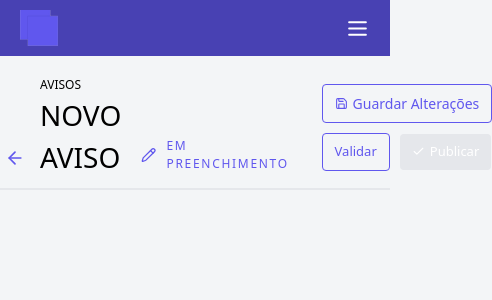
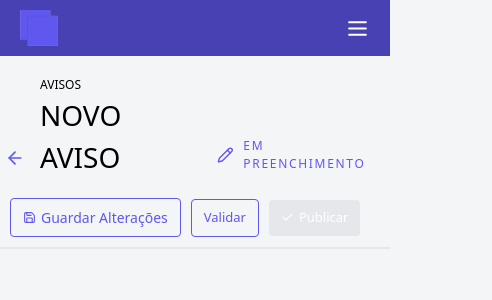
Before and after one commit to lucasfariaswrightia/desafio24, a Next.js app: page / in a window 390 px wide. Shown: the top 300 px of the page, 492 px wide, since content can reach past the window. Built offline with nearby package versions, Linux system fonts and the light colour scheme.

Commit message:
content header responsive

```diff
--- a/src/styles/Home.css
+++ b/src/styles/Home.css
@@ -43,6 +43,7 @@ h1 {
     justify-content: flex-end;
     align-items: center;
     gap: 10px;
+    padding: 0 10px;
 }
 
 /* Make buttons in right part responsive */
@@ -73,6 +74,7 @@ h1 {
 /* For mobile responsiveness */
 @media (max-width: 768px) {
     .content-header {
+        display: grid;
         grid-template-columns: 1fr;
         gap: 20px;
     }
```
